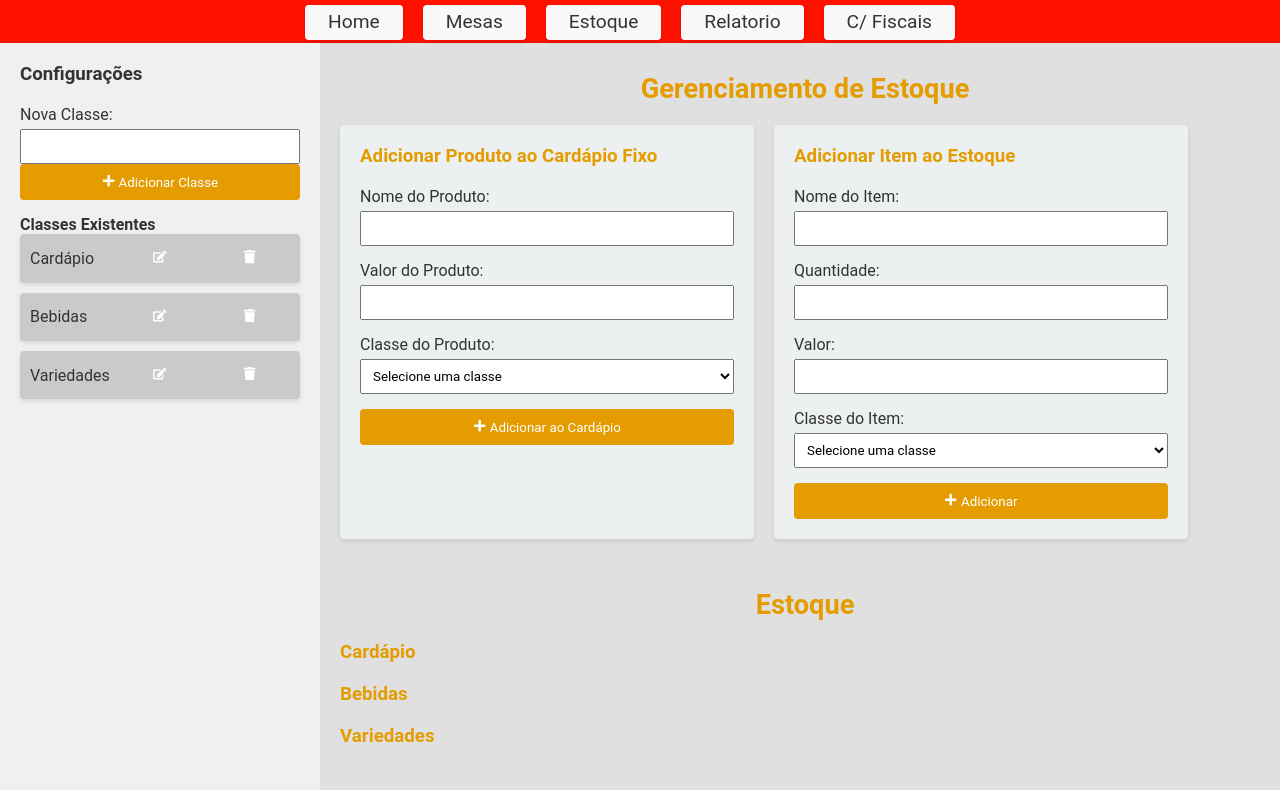
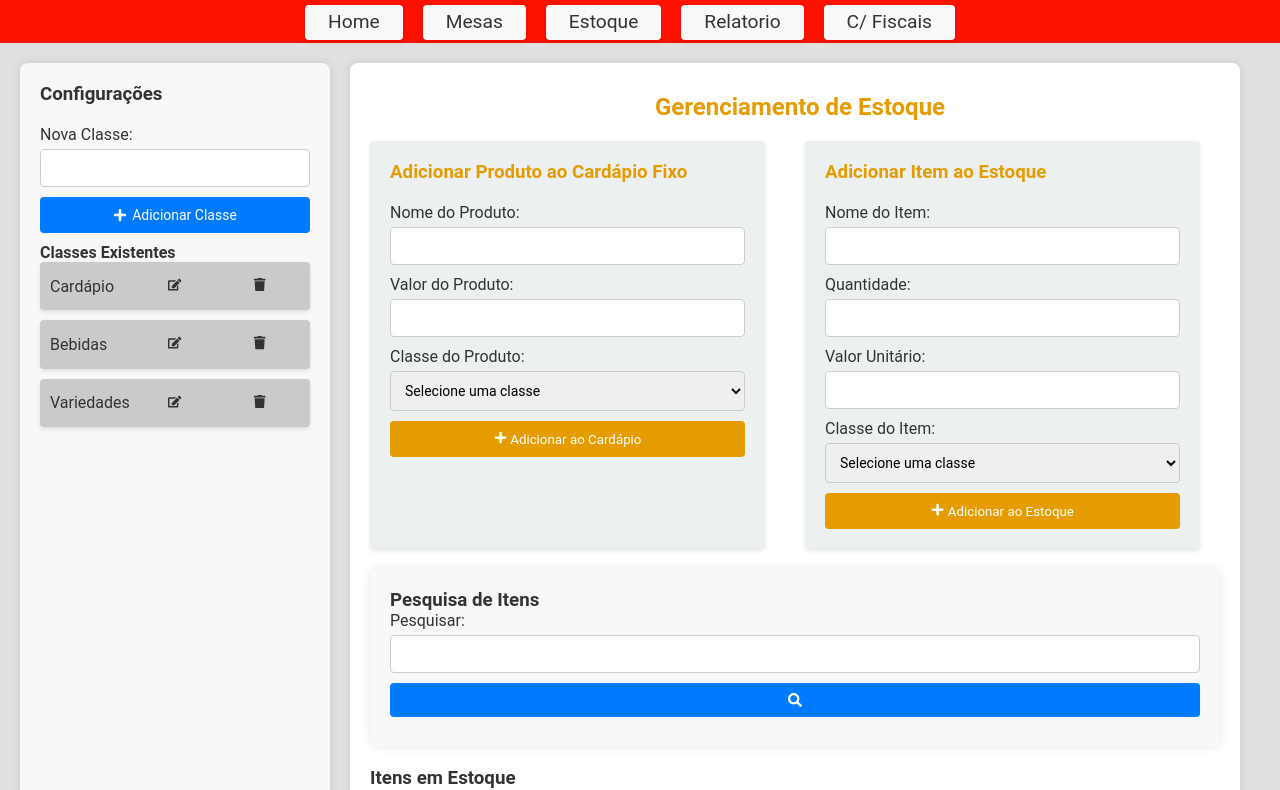
Before and after one commit to MateusProDev/sigpar, a React (Create React App) app in the folder my-app/: page /estoque in a window 1280 px wide. Shown: the top 790 px of the page. Built offline with nearby package versions, Linux system fonts and the light colour scheme; sample sign-in values are in the browser's storage.

Commit message:
add theme para correção de erro no estoque

```diff
--- a/my-app/src/components/Estoque/Estoque.css
+++ b/my-app/src/components/Estoque/Estoque.css
@@ -11,42 +11,64 @@
     color: #333;
   }
 
-  /* Estoque.css */
-
   .estoque-container {
     display: flex;
+    justify-content: space-between;
+    padding: 20px;
+    gap: 20px;
   }
 
   .sidebar {
     width: 25%;
-  background-color: #f0f0f0;
     padding: 20px;
+    background-color: #f8f8f8;
+    border-radius: 8px;
+    box-shadow: 0 0 10px rgba(0, 0, 0, 0.1);
   }
 
   .sidebar h3 {
     margin-bottom: 20px;
   }
-.boxs-estoque{
+
+  .input-group {
     display: flex;
-}
-.input-group {
-  margin-bottom: 15px;
+    flex-direction: column;
+    margin-bottom: 10px;
   }
 
   .input-group label {
-  display: block;
     margin-bottom: 5px;
   }
 
   .input-group input,
   .input-group select {
-  width: 100%;
-  padding: 8px;
-  box-sizing: border-box;
+    padding: 10px;
+    border: 1px solid #ccc;
+    border-radius: 4px;
+    font-size: 14px;
+  }
+
+  .input-group button {
+    margin-top: 10px;
+    padding: 10px;
+    background-color: #007bff;
+    color: white;
+    border: none;
+    border-radius: 4px;
+    cursor: pointer;
+    display: flex;
+    align-items: center;
+    justify-content: center;
+    gap: 5px;
+    font-size: 14px;
+  }
+
+  .input-group button:hover {
+    background-color: #0056b3;
   }
 
   .lista-classes ul {
-  list-style-type: none;
+    list-style: none;
     padding: 0;
   }
 
@@ -54,27 +76,36 @@
     display: flex;
     justify-content: space-between;
     align-items: center;
-  padding: 5px 0;
-}
-
-.classe-actions {
-  display: flex;
-  gap: 5px;
+    margin-bottom: 5px;
+    padding: 10px;
+    background-color: #f0f0f0;
+    border-radius: 4px;
   }
 
   .classe-actions button {
+    margin-left: 5px;
     background: none;
     border: none;
     cursor: pointer;
+    color: #333;
+  }
+
+  .classe-actions button:hover {
+    color: #007bff;
   }
 
   .main-content {
-  width: 75%;
+    width: 70%;
     padding: 20px;
+    background-color: #fff;
+    border-radius: 8px;
+    box-shadow: 0 0 10px rgba(0, 0, 0, 0.1);
   }
 
   .main-content h2 {
     margin-bottom: 20px;
+    font-size: 24px;
+    color: #333;
   }
 
   .sections-container {
@@ -83,26 +114,31 @@
     gap: 20px;
   }
 
-.estoque-section,
-.cardapio-section {
-  background-color: #f9f9f9;
+  .boxs-estoque {
+    display: flex;
+    gap: 20px;
+    flex-wrap: wrap;
+  }
+
+  .estoque-section, .pesquisa-section {
+    flex: 1;
+    min-width: 300px;
+    background-color: #f8f8f8;
     padding: 20px;
     border-radius: 8px;
+    box-shadow: 0 0 10px rgba(0, 0, 0, 0.1);
   }
 
-.estoque-section h3,
-.cardapio-section h3 {
-  margin-bottom: 20px;
+  .pesquisa-section {
+    flex-direction: column;
   }
 
-.estoque-section .input-group,
-.cardapio-section .input-group {
-  margin-bottom: 15px;
+  .estoque-list, .cardapio-list {
+    width: 100%;
   }
 
-.estoque-itens,
-.cardapio-itens {
-  margin-top: 20px;
+  .item-classe-section {
+    margin-bottom: 20px;
   }
 
   .item-classe-section h3 {
@@ -110,32 +146,34 @@
   }
 
   .item-classe-section ul {
-  list-style-type: none;
+    list-style: none;
     padding: 0;
   }
 
   .item-classe-section li {
+    background-color: #fff;
+    padding: 10px;
+    margin-bottom: 5px;
+    border: 1px solid #ccc;
+    border-radius: 4px;
     display: flex;
     justify-content: space-between;
     align-items: center;
-  padding: 10px;
-  background-color: #fff;
-  border: 1px solid #ccc;
-  margin-bottom: 10px;
-  border-radius: 4px;
-}
-
-.item-actions {
-  display: flex;
-  gap: 5px;
   }
 
   .item-actions button {
+    margin-left: 5px;
     background: none;
     border: none;
     cursor: pointer;
-  color: #e49c01;
+    color: #333;
   }
+
+  .item-actions button:hover {
+    color: #007bff;
+  }
+
+
 
 
   .button {
--- a/my-app/src/components/Estoque/index.jsx
+++ b/my-app/src/components/Estoque/index.jsx
@@ -1,7 +1,7 @@
 import React, { useState, useEffect, useCallback } from 'react';
 import { ToastContainer, toast } from 'react-toastify';
 import 'react-toastify/dist/ReactToastify.css';
-import { FaPlus, FaTrash, FaEdit } from 'react-icons/fa';
+import { FaPlus, FaTrash, FaEdit, FaSearch } from 'react-icons/fa';
 import './Estoque.css';
 
 const Estoque = () => {
@@ -28,6 +28,7 @@ const Estoque = () => {
   const [novaQuantidade, setNovaQuantidade] = useState('');
   const [novoValorEstoque, setNovoValorEstoque] = useState('');
   const [novaClasseItem, setNovaClasseItem] = useState('');
+  const [pesquisa, setPesquisa] = useState('');
 
   const verificarEstoque = useCallback(() => {
     estoque.forEach(item => {
@@ -138,11 +139,12 @@ const Estoque = () => {
   };
 
   const renderizarItensPorClasse = (items) => {
+    const sortedItems = items.sort((a, b) => a.nome.localeCompare(b.nome));
     return classes.map(classe => (
       <div key={classe} className="item-classe-section">
         <h3>{classe}</h3>
         <ul>
-          {items.filter(item => item.classe === classe).map(item => (
+          {sortedItems.filter(item => item.classe === classe && item.nome.toLowerCase().includes(pesquisa.toLowerCase())).map(item => (
             <li key={item.id}>
               {item.nome} - {item.quantidade ? `${item.quantidade} unidades - ` : ''}R${item.valor.toFixed(2)} - Classe: {item.classe}
               <div className="item-actions">
@@ -199,7 +201,7 @@ const Estoque = () => {
       <main className="main-content">
         <h2>Gerenciamento de Estoque</h2>
         <div className="sections-container">
-          <div className='boxs-estoque'>
+          <div className="boxs-estoque">
             <div className="estoque-section">
               <h3>Adicionar Produto ao Cardápio Fixo</h3>
               <div className="input-group">
@@ -252,7 +254,7 @@ const Estoque = () => {
                 />
               </div>
               <div className="input-group">
-              <label>Valor:</label>
+                <label>Valor Unitário:</label>
                 <input
                   type="number"
                   value={novoValorEstoque}
@@ -271,17 +273,30 @@ const Estoque = () => {
                   ))}
                 </select>
               </div>
-            <button onClick={adicionarAoEstoque}><FaPlus /> Adicionar </button>
+              <button onClick={adicionarAoEstoque}><FaPlus /> Adicionar ao Estoque</button>
             </div>
           </div>
 
-          <div className="estoque-itens">
-            <h2>Estoque</h2>
+          <div className="pesquisa-section">
+            <h3>Pesquisa de Itens</h3>
+            <div className="input-group">
+              <label>Pesquisar:</label>
+              <input
+                type="text"
+                value={pesquisa}
+                onChange={(e) => setPesquisa(e.target.value)}
+              />
+              <button><FaSearch /></button>
+            </div>
+          </div>
+
+          <div className="estoque-list">
+            <h3>Itens em Estoque</h3>
             {renderizarItensPorClasse(estoque)}
           </div>
 
-          <div className="cardapio-itens">
-            <h2>Cardápio</h2>
+          <div className="cardapio-list">
+            <h3>Cardápio Fixo</h3>
             {renderizarItensPorClasse(cardapio)}
           </div>
         </div>
--- a/my-app/src/components/NotasFiscais/NotasFiscais.css
+++ b/my-app/src/components/NotasFiscais/NotasFiscais.css
@@ -110,3 +110,7 @@ body {
 .total-mesa strong {
   color: #28a745;
 }
+
+.grafico-container {
+  margin-top: 40px;
+}
--- a/my-app/src/components/NotasFiscais/index.jsx
+++ b/my-app/src/components/NotasFiscais/index.jsx
@@ -1,5 +1,10 @@
-import React, { useState, useEffect } from 'react';
+import React, { useState, useEffect, useRef } from 'react';
+import { Chart, LineElement, PointElement, LineController, CategoryScale, LinearScale, Title, Tooltip, Legend } from 'chart.js';
+import { Line } from 'react-chartjs-2';
 import './NotasFiscais.css';
+
+// Registre os componentes necessários do Chart.js
+Chart.register(LineElement, PointElement, LineController, CategoryScale, LinearScale, Title, Tooltip, Legend);
 
 const NotasFiscais = () => {
   const [notasFiscais, setNotasFiscais] = useState(() => {
@@ -9,6 +14,7 @@ const NotasFiscais = () => {
 
   const [dataPesquisa, setDataPesquisa] = useState('');
   const [resultadosPesquisa, setResultadosPesquisa] = useState([]);
+  const chartRef = useRef(null);
 
   useEffect(() => {
     localStorage.setItem('notasFiscais', JSON.stringify(notasFiscais));
@@ -33,6 +39,28 @@ const NotasFiscais = () => {
   const formatarData = (dataISO) => {
     const data = new Date(dataISO);
     return data.toLocaleDateString() + ' ' + data.toLocaleTimeString();
+  };
+
+  const contarNotasPorMes = () => {
+    const contagem = new Array(12).fill(0);
+    notasFiscais.forEach(nota => {
+      const mes = new Date(nota.data).getMonth();
+      contagem[mes]++;
+    });
+    return contagem;
+  };
+
+  const dadosGrafico = {
+    labels: ['Janeiro', 'Fevereiro', 'Março', 'Abril', 'Maio', 'Junho', 'Julho', 'Agosto', 'Setembro', 'Outubro', 'Novembro', 'Dezembro'],
+    datasets: [
+      {
+        label: 'Notas Fiscais Emitidas',
+        data: contarNotasPorMes(),
+        backgroundColor: 'rgba(75,192,192,0.4)',
+        borderColor: 'rgba(75,192,192,1)',
+        borderWidth: 1,
+      },
+    ],
   };
 
   return (
@@ -71,6 +99,10 @@ const NotasFiscais = () => {
           <p>Nenhuma nota fiscal encontrada para a data pesquisada.</p>
         )}
       </div>
+      <div className="grafico-container">
+        <h2>Notas Fiscais Emitidas por Mês</h2>
+        <Line ref={chartRef} data={dadosGrafico} />
+      </div>
     </div>
   );
 };
--- /dev/null
+++ b/my-app/src/components/Theme.jsx
@@ -0,0 +1,15 @@
+// src/theme.js
+import { createTheme } from '@mui/material/styles';
+
+const theme = createTheme({
+  palette: {
+    primary: {
+      main: '#1976d2',
+    },
+    secondary: {
+      main: '#dc004e',
+    },
+  },
+});
+
+export default theme;
```
Lines whose indentation alone changed are shown as unchanged.
